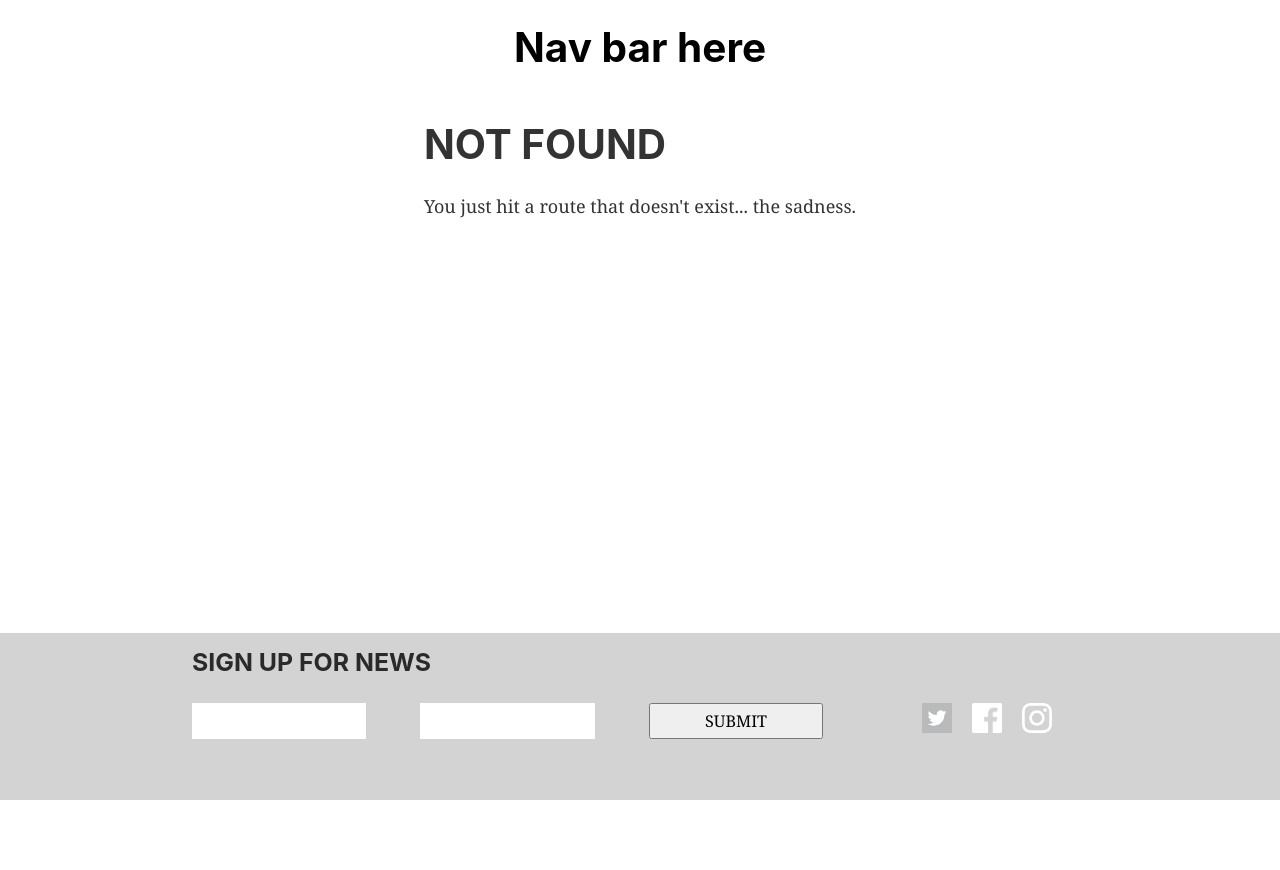
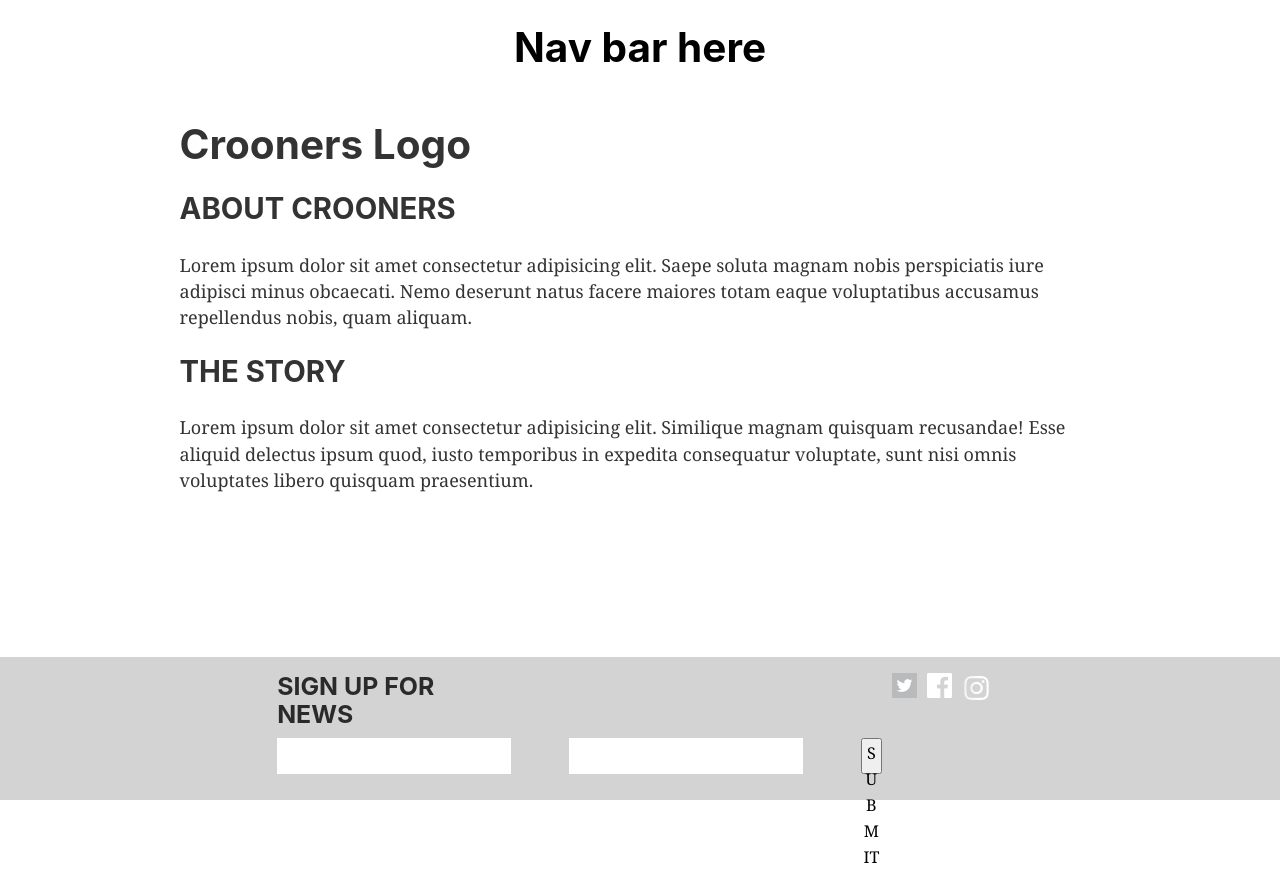
Before and after one commit to lukebrobbs/CroonersTheShow, a Gatsby site: page /about in a window 1280 px wide. Before the commit this address had no page. Before the commit the page ends 800 px from the top, so only its background shows below. Built offline with nearby package versions, Linux system fonts and the light colour scheme; Gatsby itself is replaced by a stand-in of ours.

Commit message:
Added footer styling and route to Cast page and about page

```diff
--- a/src/components/Footer.js
+++ b/src/components/Footer.js
@@ -3,54 +3,64 @@ import styled from 'styled-components'
 
 import TwitterImage from './ImageComponents/TwitterImage'
 import FacebookImage from './ImageComponents/FacebookImage'
-import InstagramLogo from '../images/instagram-logo.svg'
+import InstagramImage from './ImageComponents/InstagramImage'
 
 const Footer = styled.div`
   background-color: lightgrey;
   width: 100%;
   flex-shrink: 1;
-  @media screen and (max-width: 600px) {
+  display: grid;
+  grid-gap: 10px;
+  padding-left: 10vw;
+  grid-auto-rows: minmax(60px, auto);
+  grid-template-areas:
+    '. hd . . scl .'
+    '. form form form . .';
+  grid-template-columns: 0.5fr 0.7fr 0.7fr 0.7fr 0.25fr 1fr;
+  @media screen and (max-width: 1270px) {
+    grid-template-areas:
+      'hd'
+      'form'
+      'form'
+      'form'
+      'scl';
+    grid-template-columns: 1fr;
+    grid-gap: 10px;
+    padding-left: 0;
     text-align: center;
   }
 `
+
 const Heading = styled.h3`
   padding-top: 2vh;
-  padding-left: 15vw;
-  @media screen and (max-width: 600px) {
+  margin: 0;
+  grid-area: hd;
+  @media screen and (max-width: 1270px) {
     padding-left: 0;
+    padding-top: 4vh;
   }
 `
 
-const Inline = styled.div`
-  display: inline-grid;
-  grid-gap: ${props => (props.right ? '20px' : '5%')};
-  grid-template-columns: 1fr 1fr 1fr 1fr 1fr;
-  padding-left: 15vw;
-  @media screen and (max-width: 600px) {
-    grid-template-columns: 1fr;
-    grid-template-rows: 1fr 1fr 1fr 1fr;
-    grid-gap: ${props => (props.right ? '0px' : '10px')};
-    padding-left: 0;
-  }
-`
 const SocialIcons = styled.div`
   display: inline-grid;
-  grid-gap: 20px;
+  padding-top: 2vh;
+  grid-gap: 10px;
   grid-template-columns: 1fr 1fr 1fr;
-  padding-bottom: 0.5rem;
-  justify-self: right;
-  ${'' /* grid-column-start: 4;
-  grid-column-end: 6; */} @media screen and (max-width: 600px) {
+  grid-auto-rows: minmax(30px, auto);
+  grid-area: scl;
+  @media screen and (max-width: 1270px) {
     justify-self: center;
-    grid-row: 4;
+    padding-top: 1vh;
     padding-bottom: 0;
   }
 `
 const FooterInput = styled.input`
-  width: 100%;
+  max-width: 80%;
   max-height: 2rem;
   padding: 10px 10px;
+  grid-area: ${props => props.gridArea};
   border: none;
+
   ::placeholder {
     /* Chrome, Firefox, Opera, Safari 10.1+ */
     color: grey;
@@ -63,63 +73,48 @@ const FooterInput = styled.input`
     /* Microsoft Edge */
     color: grey;
   }
-  @media screen and (max-width: 600px) {
-    grid-row: ${props => props.row};
+  @media screen and (max-width: 1270px) {
+    justify-self: center;
+    min-width: 40%;
   }
 `
 const FooterSubmitButton = styled.button`
   max-height: 2rem;
   padding: 0px 0px;
   min-width: 30%;
+  max-width: 10vw;
   font-size: 0.9em;
-  @media screen and (max-width: 600px) {
-    grid-row: ${props => props.row};
+  @media screen and (max-width: 1270px) {
+    justify-self: center;
   }
 `
-const SocialMediaIcon = styled.img`
-  width: ${props => props.width};
+
+const Form = styled.form`
+  display: inline-grid;
+
+  grid-template-columns: 1fr 1fr 1fr;
+  grid-area: form;
+  @media screen and (max-width: 1270px) {
+    grid-template-columns: 1fr;
+  }
 `
 
 export default () => {
   return (
     <Footer>
       <Heading>SIGN UP FOR NEWS</Heading>
-      <form>
-        <Inline>
-          <FooterInput placeHolder="Name:" type="text" required row="1" />
-          <FooterInput placeHolder="Email:" type="email" required row="2" />
+      <Form>
+        <FooterInput placeHolder="Name:" type="text" required />
+        <FooterInput placeHolder="Email:" type="email" required />
         <FooterSubmitButton type="submit" row="3">
           SUBMIT
         </FooterSubmitButton>
+      </Form>
       <SocialIcons>
-            <a
-              href="https://twitter.com/croonerstheshow"
-              target="_blank"
-              rel="noopener noreferrer"
-            >
         <TwitterImage />
-            </a>
-            <a
-              href="https://www.facebook.com/croonerstheshow/"
-              target="_blank"
-              rel="noopener noreferrer"
-            >
         <FacebookImage />
-            </a>
-            <a
-              href="https://www.instagram.com/croonerstheshow/"
-              target="_blank"
-              rel="noopener noreferrer"
-            >
-              <SocialMediaIcon
-                src={InstagramLogo}
-                alt="Instagram Logo"
-                width="30px"
-              />
-            </a>
+        <InstagramImage />
       </SocialIcons>
-        </Inline>
-      </form>
     </Footer>
   )
 }
--- a/src/components/ImageComponents/FacebookImage.js
+++ b/src/components/ImageComponents/FacebookImage.js
@@ -17,16 +17,25 @@ const FacebookImage = () => (
   <StaticQuery
     query={graphql`
       query {
-        placeholderImage: file(relativePath: { eq: "facebook-logo.png" }) {
+        file(relativePath: { eq: "facebook-logo.png" }) {
           childImageSharp {
-            fluid(maxWidth: 300) {
-              ...GatsbyImageSharpFluid
+            fixed(width: 25, height: 25) {
+              ...GatsbyImageSharpFixed
             }
           }
         }
       }
     `}
-    render={data => <Img fluid={data.placeholderImage.childImageSharp.fluid} />}
+    render={data => (
+      <a
+        href="https://www.facebook.com/croonerstheshow/"
+        target="_blank"
+        rel="noopener noreferrer"
+        style={{ height: '25px', width: '25px' }}
+      >
+        <Img fixed={data.file.childImageSharp.fixed} />
+      </a>
+    )}
   />
 )
 export default FacebookImage
--- a/src/components/ImageComponents/InstagramImage.js
+++ b/src/components/ImageComponents/InstagramImage.js
@@ -13,24 +13,29 @@ import Img from 'gatsby-image'
  * - `StaticQuery`: https://gatsby.app/staticquery
  */
 
-const InstagramImage = () => (
+const InstagramLogo = () => (
   <StaticQuery
     query={graphql`
       query {
-        placeholderImage: file(relativePath: { eq: "instagram-logo.png" }) {
+        file(relativePath: { eq: "instagram-logo.png" }) {
           childImageSharp {
-            fluid(maxWidth: 300) {
-              ...GatsbyImageSharpFluid
+            fixed(width: 30, height: 30) {
+              ...GatsbyImageSharpFixed
             }
           }
         }
       }
     `}
-    render={data =>
-      console.log(data) || (
-        <Img fluid={data.placeholderImage.childImageSharp.fluid} />
-      )
-    }
+    render={data => (
+      <a
+        href="https://www.instagram.com/croonerstheshow/"
+        target="_blank"
+        rel="noopener noreferrer"
+        style={{ height: '30px', width: '30px' }}
+      >
+        <Img fixed={data.file.childImageSharp.fixed} />
+      </a>
+    )}
   />
 )
-export default InstagramImage
+export default InstagramLogo
--- a/src/components/ImageComponents/TwitterImage.js
+++ b/src/components/ImageComponents/TwitterImage.js
@@ -17,16 +17,25 @@ const TwitterImage = () => (
   <StaticQuery
     query={graphql`
       query {
-        placeholderImage: file(relativePath: { eq: "twitter-logo.png" }) {
+        file(relativePath: { eq: "twitter-logo.png" }) {
           childImageSharp {
-            fluid(maxWidth: 300) {
-              ...GatsbyImageSharpFluid
+            fixed(width: 25, height: 25) {
+              ...GatsbyImageSharpFixed
             }
           }
         }
       }
     `}
-    render={data => <Img fluid={data.placeholderImage.childImageSharp.fluid} />}
+    render={data => (
+      <a
+        href="https://twitter.com/croonerstheshow"
+        target="_blank"
+        rel="noopener noreferrer"
+        style={{ height: '25px', width: '25px' }}
+      >
+        <Img fixed={data.file.childImageSharp.fixed} />
+      </a>
+    )}
   />
 )
 export default TwitterImage
--- /dev/null
+++ b/src/pages/about.js
@@ -0,0 +1,25 @@
+import React from 'react'
+
+import Layout from '../components/layout'
+
+const About = () => (
+  <Layout>
+    <h1>Crooners Logo</h1>
+    <h2>ABOUT CROONERS</h2>
+    <p>
+      Lorem ipsum dolor sit amet consectetur adipisicing elit. Saepe soluta
+      magnam nobis perspiciatis iure adipisci minus obcaecati. Nemo deserunt
+      natus facere maiores totam eaque voluptatibus accusamus repellendus nobis,
+      quam aliquam.
+    </p>
+    <h2>THE STORY</h2>
+    <p>
+      Lorem ipsum dolor sit amet consectetur adipisicing elit. Similique magnam
+      quisquam recusandae! Esse aliquid delectus ipsum quod, iusto temporibus in
+      expedita consequatur voluptate, sunt nisi omnis voluptates libero quisquam
+      praesentium.
+    </p>
+  </Layout>
+)
+
+export default About
--- a/src/pages/index.js
+++ b/src/pages/index.js
@@ -17,7 +17,8 @@ const IndexPage = () => (
       free music...
     </p>
 
-    <Link to="/page-2/">Go to page 2</Link>
+    <Link to="/about/">About page link</Link>
+    <Link to="/cast/">cast page link</Link>
   </Layout>
 )
 
```
Also changed, not shown: src/components/CastImages.js (added, +60 -0 lines), src/pages/cast.js (added, +12 -0 lines), src/pages/page-2.js (deleted, +0 -14 lines). Lines whose indentation alone changed are shown as unchanged.
